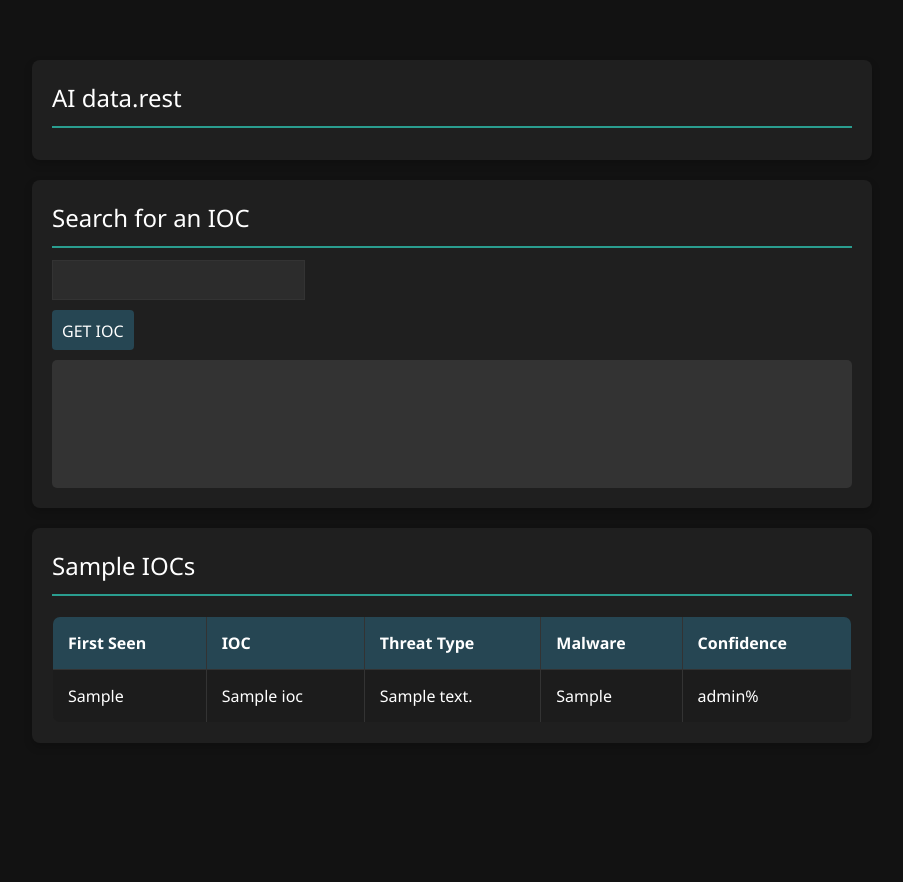
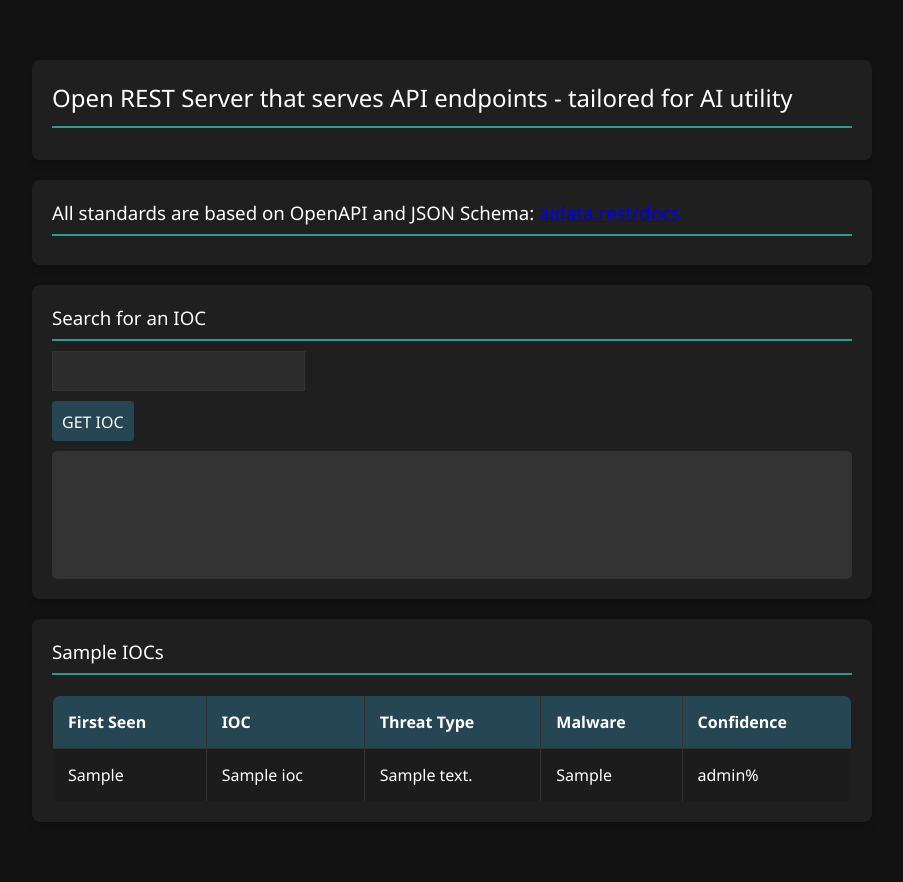
Before and after one commit to OceanC0de/fastapi-htmx, a FastAPI app: page / in a window 1280 px wide. Shown: the whole page, without its empty margins (188-1091 px from the left). Before the commit the page ends 743 px from the top, so only its background shows below. Run offline with FastAPI, Linux system fonts and the light colour scheme; a database or web service that is not in the repository returns one stand-in record (values such as "Sample title").

Commit message:
edited titles and html styling

```diff
--- a/templates/index.html
+++ b/templates/index.html
@@ -9,11 +9,21 @@
     <body>
         <section class="section">
             <div class="container">
-                <h1 class="title">AI data.rest</h1>
+                <h2 class="title">
+                    Open REST Server that serves API endpoints - tailored for AI
+                    utility
+                </h2>
             </div>
 
             <div class="container">
-                <h2 class="title">Search for an IOC</h2>
+                <h3 class="title">
+                    All standards are based on OpenAPI and JSON Schema:
+                    <a href="https://aidata.rest/docs">aidata.rest/docs</a>
+                </h3>
+            </div>
+
+            <div class="container">
+                <h3 class="title">Search for an IOC</h3>
                 <div>
                     <form
                         method="get"
@@ -47,7 +57,7 @@
             </div>
 
             <div class="container">
-                <h2 class="title">Sample IOCs</h2>
+                <h3 class="title">Sample IOCs</h3>
                 <table class="is-striped is-fullwidth table">
                     <thead>
                         <tr>
```
